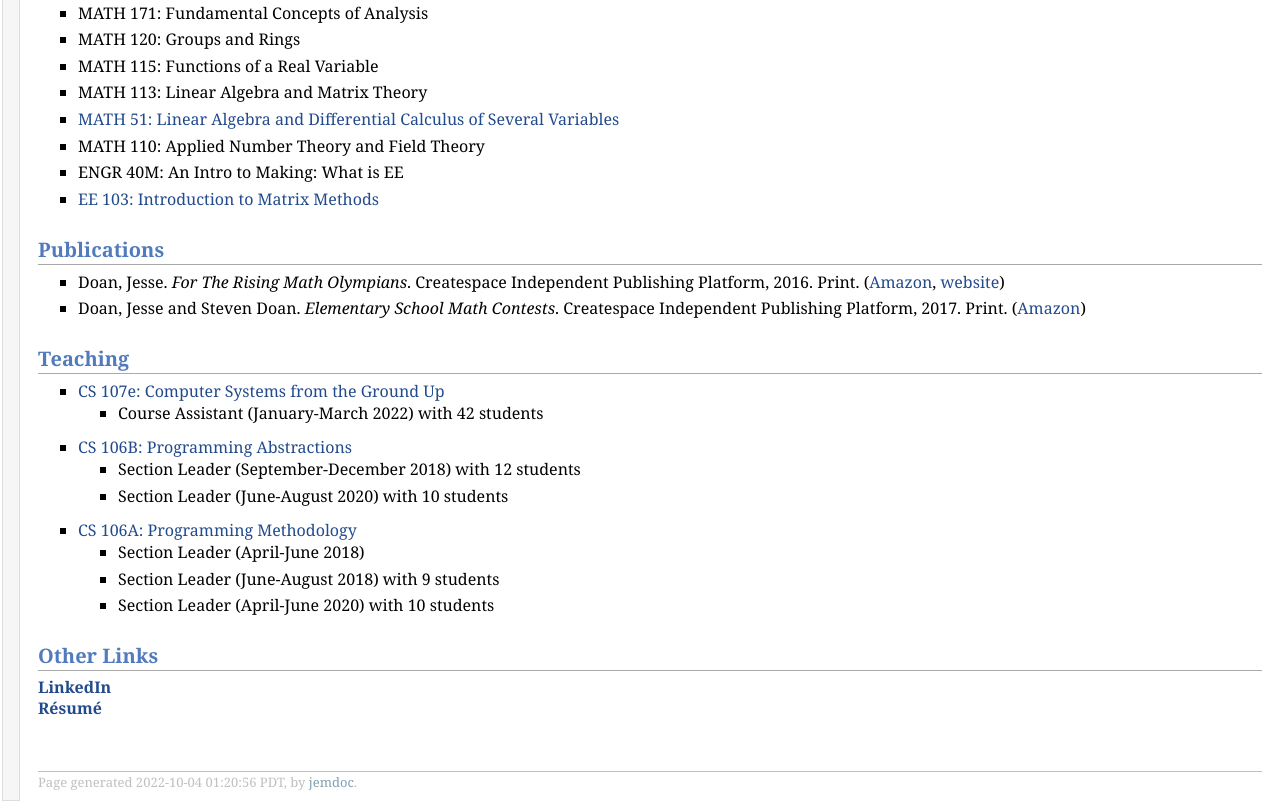
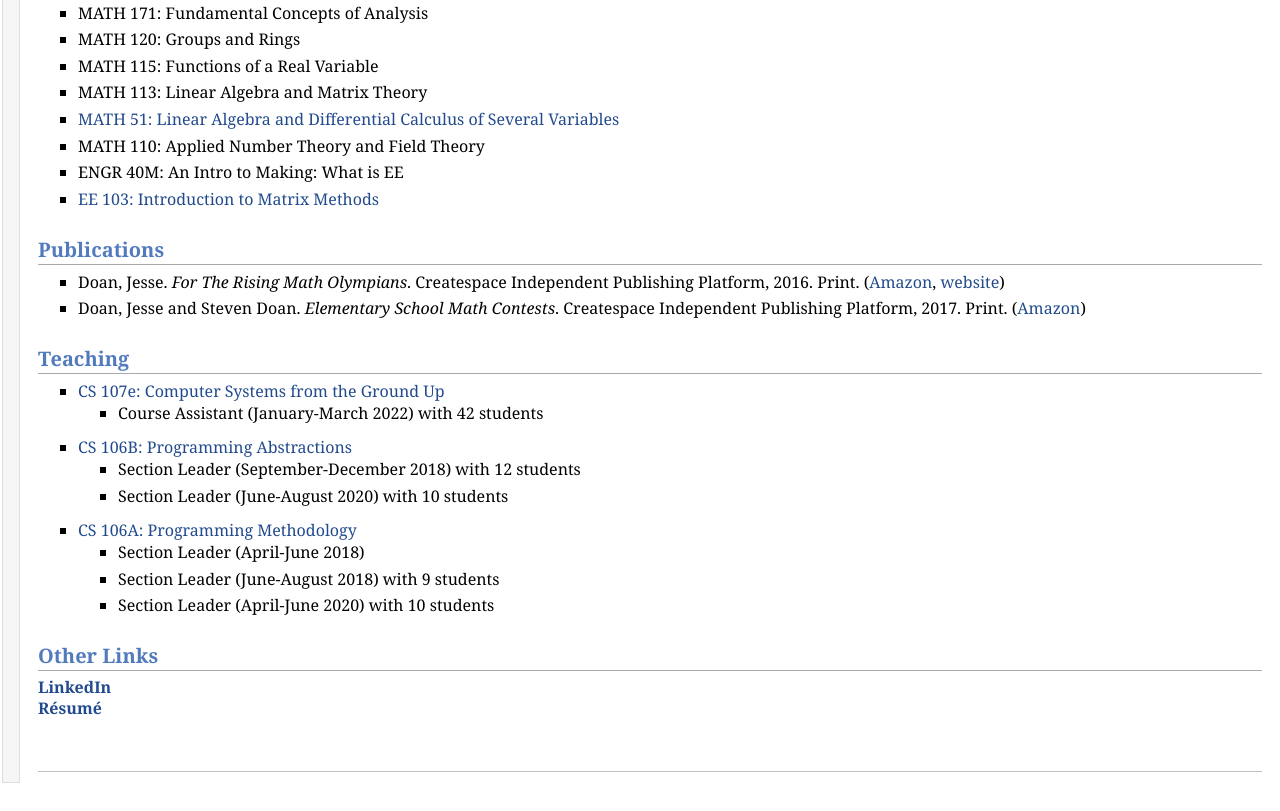
Before and after one commit to jesseqd/jesseqd.github.io, a plain HTML site: page index.html in a window 1280 px wide. Shown: the part 2554-3365 px from the top of the page. Drawn offline with Linux system fonts and the light colour scheme.

Commit message:
2022 update

```diff
--- a/index.html
+++ b/index.html
@@ -203,7 +203,6 @@ TeacherPrints is a free instructional coaching app that utilizes personalized, d
 <b><a href="cv.pdf">Résumé</a></b><br /></p>
 <div id="footer">
 <div id="footer-text">
-Page generated 2022-10-04 01:20:56 PDT, by <a href="http://jemdoc.jaboc.net/">jemdoc</a>.
 </div>
 </div>
 </td>
```
